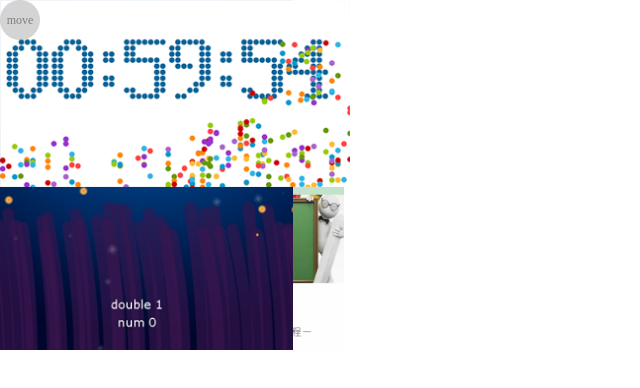
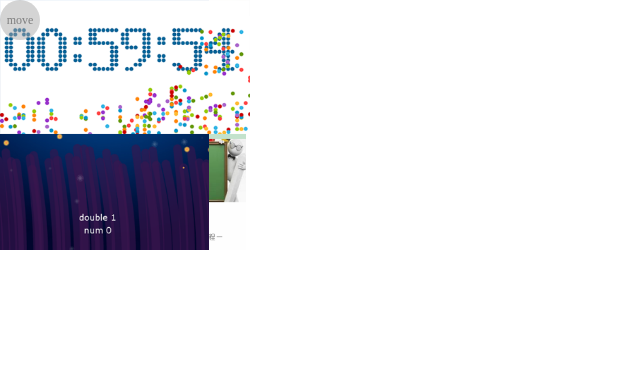
Before and after one commit to Volcaner/showtime, a plain HTML site: page index.html in a window 1280 px wide. Shown: the whole page, without its empty margins (0-640 px from the left). Drawn offline with Linux system fonts and the light colour scheme.

Commit message:
gh-pages:index   width 350px => 250px

```diff
--- a/index.html
+++ b/index.html
@@ -35,10 +35,10 @@
 				var imgH = $(this).find("img").height();
 
 				if(imgW < imgH){
-					$(this).find("img").height("350px");
+					$(this).find("img").height("250px");
 				}
 				else if(imgW >= imgH){
-					$(this).find("img").width("350px");
+					$(this).find("img").width("250px");
 				}
 			}
 
```
